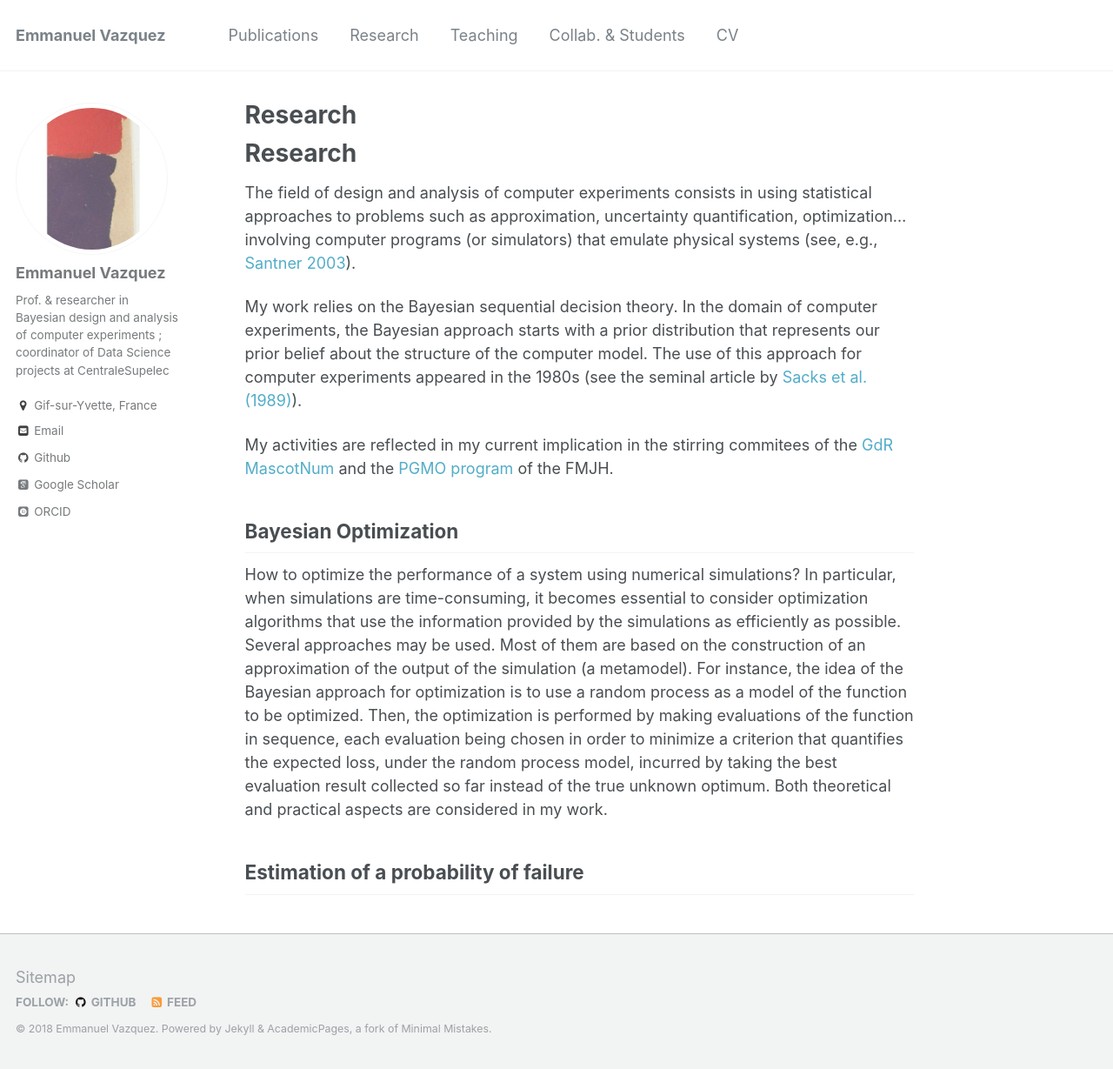
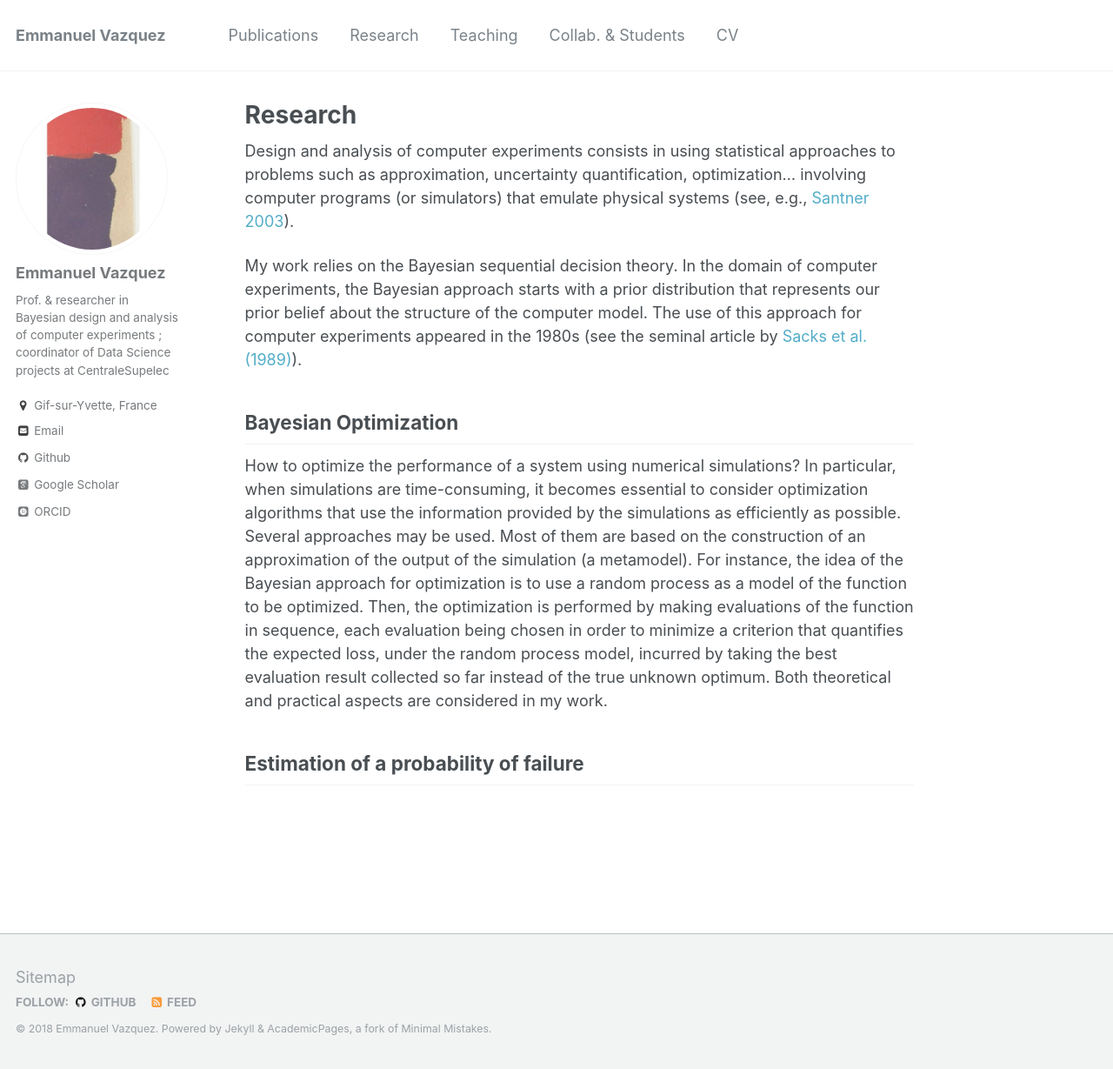
Before and after one commit to emvazquez/emvazquez.github.io, a Jekyll site: the page built from _pages/bdace.md, in a window 1280 px wide and 1229 px high. Shown: the whole window at 87% size. Built offline with Jekyll 4.4.1, drawn with Linux system fonts in a browser that asks for light colours; some web fonts are replaced.

Commit message:
Update research page

```diff
--- a/_pages/bdace.md
+++ b/_pages/bdace.md
@@ -3,14 +3,10 @@ title: "Research"
 permalink: /bdace/
 author_profile: true
 ---
-Research
-======
 
-The field of design and analysis of computer experiments consists in using statistical approaches to problems such as  approximation, uncertainty quantification, optimization... involving computer programs (or simulators) that emulate physical systems (see, e.g., [Santner 2003](https://www.springer.com/fr/book/9780387954202)).
+Design and analysis of computer experiments consists in using statistical approaches to problems such as  approximation, uncertainty quantification, optimization... involving computer programs (or simulators) that emulate physical systems (see, e.g., [Santner 2003](https://www.springer.com/fr/book/9780387954202)).
 
 My work relies on the Bayesian sequential decision theory.  In the domain of computer experiments, the Bayesian approach starts with a prior distribution that represents our prior belief about the structure of the computer model. The use of this approach  for computer experiments appeared in the 1980s (see the seminal article by [Sacks et al. (1989)](https://projecteuclid.org/euclid.ss/1177012413)).
-
-My activities are reflected in my current implication in the stirring commitees of the [GdR MascotNum](http://www.gdr-mascotnum.fr) and the [PGMO program](https://www.fondation-hadamard.fr/PGMO) of the FMJH.
 
 Bayesian Optimization
 ------
```
